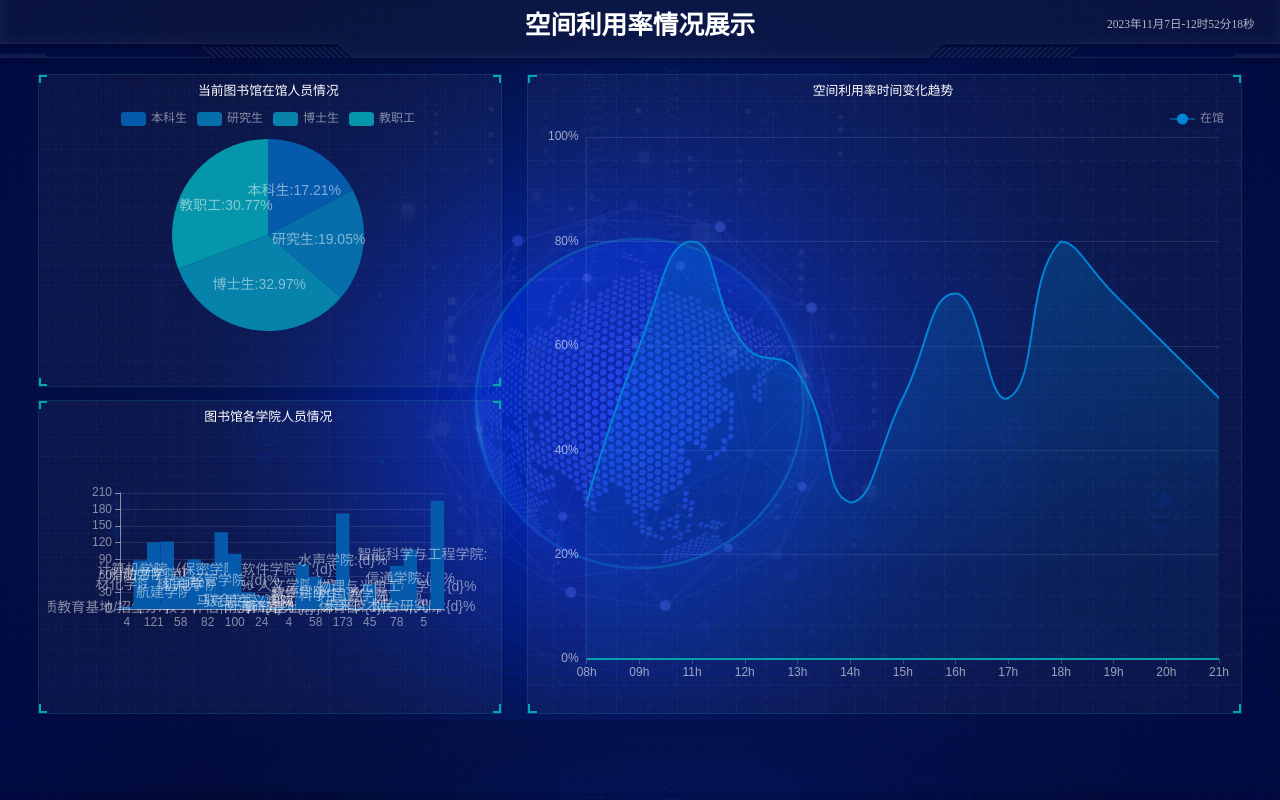
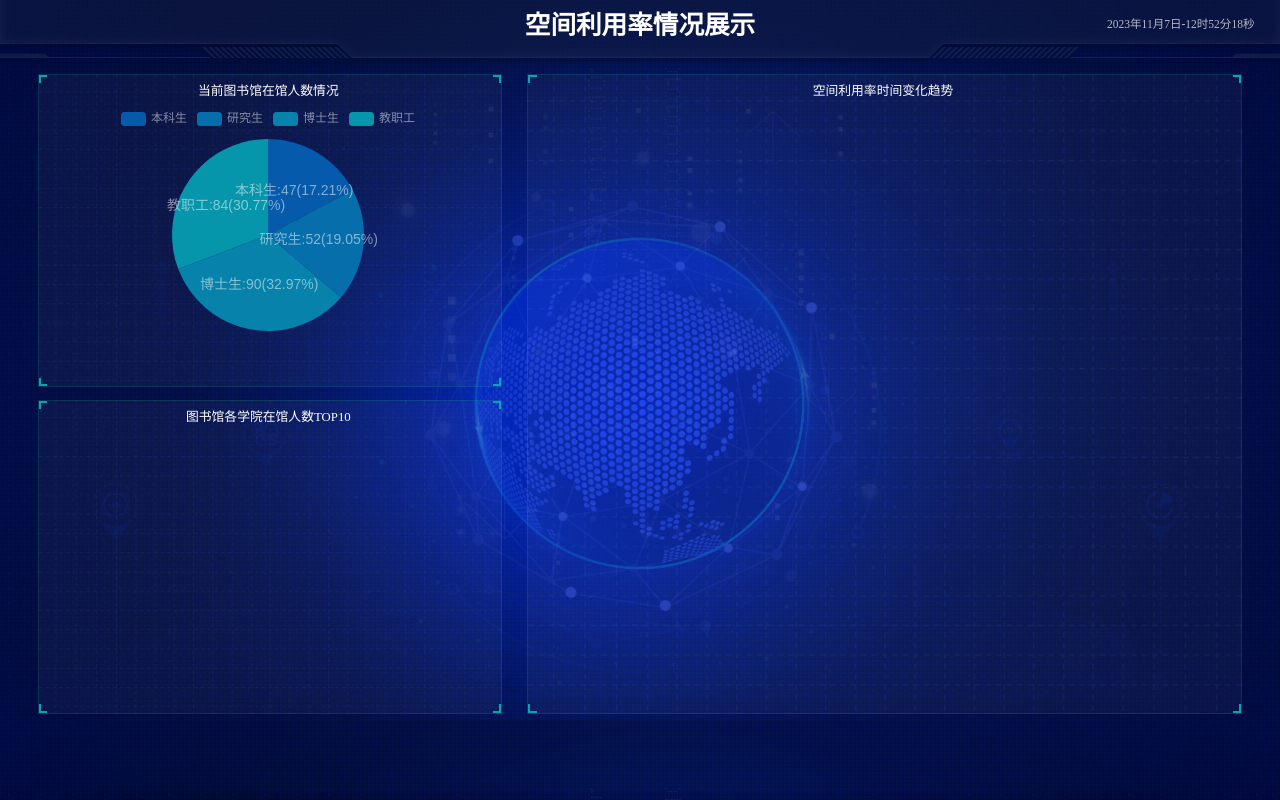
Before and after one commit to Aharrypotter/big_screen-master, a Flask app: page / in a window 1280 px wide. Run offline with Flask 3, Linux system fonts and the light colour scheme; some libraries are stand-ins or nearby versions.

Commit message:
调整样式位置，下一步将去掉form载入数据的方式

```diff
--- a/templates/index.html
+++ b/templates/index.html
@@ -23,7 +23,7 @@
   </script>
   <script type="text/javascript" src="../static/js/echarts.min.js"></script>
   <script type="text/javascript" src="../static/js/china.js"></script>
-
+  <script type="text/javascript" src="../static/js/chroma.min.js"></script>
   <body>
     <div class="canvas" style="opacity: 0.2">
       <iframe
@@ -38,7 +38,7 @@
       </div>
     </div>
     <div class="head">
-      <h1>{{title}}</h1>
+      <h1>空间利用率情况展示</h1>
       <div class="weather">
         <!--        <img src="picture/weather.png"><span>多云转小雨</span>-->
         <span id="showTime"></span>
@@ -85,7 +85,7 @@
         </li>
         <li>
           <div class="piechart">
-                <div class="alltitle">{{form.echarts3_1.title}}</div>
+            <div class="alltitle">当前图书馆在馆人数情况</div>
             <div class="allnav" id="fb1"></div>
             <div class="boxfoot"></div>
             <div class="boxfoot"></div>
@@ -93,15 +93,15 @@
         </li>
         <li>
           <div class="barchart">
-                <div class="alltitle">{{form.echarts3_2.title}}</div>
-                <div class="allnav" id="fb2" ></div>
+            <div class="alltitle">图书馆各学院在馆人数TOP10</div>
+            <div class="allnav" id="fb2"></div>
             <div class="boxfoot"></div>
             <div class="boxfoot"></div>
           </div>
         </li>
         <li>
           <div class="linechart">
-                <div class="alltitle">{{form.echart4.title}}</div>
+            <div class="alltitle">空间利用率时间变化趋势</div>
             <div class="allnav" id="echart4"></div>
             <div class="boxfoot"></div>
           </div>
@@ -113,11 +113,11 @@
     <script>
       $(function echarts_31() {
         // 基于准备好的dom，初始化echarts实例
-          var myChart = echarts.init(document.getElementById('fb1'));
+        var echarts_31 = echarts.init(document.getElementById('fb1'));
         option = {
           tooltip: {
               trigger: 'item',
-              formatter: "{a} <br/>{b}: {c} ({d}%)",
+              formatter: "{b}: {c} ({d}%)",
               position:function(p){   //其中p为当前鼠标的位置
               return [p[0] + 10, p[1] - 10];
               }
@@ -138,7 +138,7 @@
                 label: {
                   show: true,  // 显示标签
                   position: 'inside',  // 标签显示在饼图内部
-                  formatter: '{b}:{d}%',  // 设置标签的显示格式
+                  formatter: '{b}:{c}({d}%)',  // 设置标签的显示格式
                   textStyle: {
                     color: 'rgba(255,255,255,.5)',  // 标签文字颜色
                     fontSize:'14',
@@ -150,16 +150,16 @@
           ]
       };
           // 使用刚指定的配置项和数据显示图表。
-          myChart.setOption(option);
+          echarts_31.setOption(option);
           window.addEventListener("resize",function(){
-              myChart.resize();
+              echarts_31.resize();
           });
       })
     </script>
     <!-- echart3_2 -->
     <script>
       $(function echarts_32() {
-          var myChart = echarts.init(document.getElementById('fb2'));
+          var echarts_32 = echarts.init(document.getElementById('fb2'));
           option = {
               tooltip: {
                   trigger: 'axis',
@@ -167,34 +167,12 @@
                       type: 'shadow'
                   }
               },
-              legend: {
-                  // top:'0%',
-                  data: {{form.echarts3_2.xAxis|safe}},
-                  textStyle: {
-                      color: 'rgba(255,255,255,.5)',
-                      fontSize:'12',
-                  }
-              },
               grid: {
-                  // left: '3%',
-                  // right: '4%',
-                  // bottom: '3%',
+                  top:'10%',
+                  left: '3%',
+                  right: '3%',
+                  bottom: '3%', //调整边距，使柱状图能够更好地占据块内的空间
                   containLabel: true
-              },
-              xAxis: {
-                  type: 'category',
-                  data: {{form.echarts3_2.data|safe}},
-                  axisLine: {
-                      lineStyle: {
-                          color: 'rgba(255,255,255,.5)',
-                      }
-                  },
-                  axisLabel: {
-                      textStyle: {
-                          color: 'rgba(255,255,255,.5)',
-                          fontSize:'12',
-                      }
-                  }
               },
               yAxis: {
                   type: 'value',
@@ -215,29 +193,66 @@
                       }
                   }
               },
+              legend: {
+                  // top:'0%',
+                  data: {{form.echarts3_2.xAxis|safe}},
+                  textStyle: {
+                      color: 'rgba(255,255,255,.5)',
+                      fontSize:'12',
+                  }
+              },
+              xAxis: {
+                  type: 'category',
+                  data: {{form.echarts3_2.data|safe}},
+                  axisLine: {
+                      lineStyle: {
+                          color: 'rgba(255,255,255,.5)',
+                      }
+                  },
+                  axisLabel: {
+                      textStyle: {
+                        show: true,
+                          color: 'rgba(255,255,255,.5)',
+                          fontSize:'12',
+                      }
+                  }
+              },
               series: [
                   {
                       name: '{{form.echarts3_2.title}}',
                       type: 'bar',
                       barWidth: '100%', //柱子宽度
                       // barGap: 1, //柱子之间间距
-                      color: ['#065aab', '#066eab', '#0682ab', '#0696ab', '#06a0ab','#06b4ab','#06c8ab','#06dcab','#06f0ab'],
+                    itemStyle: {
+                        color: function(params) {
+                            // 定义基准颜色
+                            var baseColor1 = '#087a73';
+                            var baseColor2 = '#6a1479';
+                            // 生成颜色插值器
+                            var colorInterpolator = chroma.scale([baseColor1, baseColor2]).mode('lch').colors(10);
+                            // 定义颜色数组
+                            var colorList = colorInterpolator.map(function(color) {
+                                return color;
+                            });
+                            return colorList[params.dataIndex % colorList.length];
+                        }
+                    },
                       label: {
                         show: true,  // 显示标签
-                        position: 'inside',  // 标签显示在直方图内部
-                        formatter: '{b}:{d}%',  // 设置标签的显示格式
+                        position: 'outside',  // 标签显示在直方图外部
+                        formatter: '{b}',  // 设置标签的显示格式
                         textStyle: {
                           color: 'rgba(255,255,255,.5)',  // 标签文字颜色
-                          fontSize:'14',
+                          fontSize:'12',
                         }
                       },
                       data: {{form.echarts3_2.data|safe}}
                   }
               ]
           };
-          myChart.setOption(option);
+          echarts_32.setOption(option);
           window.addEventListener("resize",function(){
-              myChart.resize();
+              echarts_32.resize();
           });
       })
     </script>
@@ -245,7 +260,7 @@
     <script>
       $(function echarts_4() {
           // 基于准备好的dom，初始化echarts实例
-          var myChart = echarts.init(document.getElementById('echart4'));
+          var echarts_4 = echarts.init(document.getElementById('echart4'));
           option = {
       	    tooltip: {
               trigger: 'axis',
@@ -253,14 +268,15 @@
                   lineStyle: {
                       color: '#dddc6b'
                   }
+              },
+              formatter: function(params) {
+            var result = params[0].name + '<br/>'; // x轴数据
+                for (var i = 0; i < params.length; i++) {
+                    var seriesName = params[i].seriesName; // 系列名称
+                    var value = params[i].value; // 数据值
+                    result += seriesName + ': ' + value + '%<br/>'; // 拼接每个系列的名称和数据值
                 }
-          },
-      	legend: {
-              right:'0%',
-              data:{{form.echart4.names|safe}},
-              textStyle: {
-                  color: 'rgba(255,255,255,.5)',
-                  fontSize:'12',
+                return result;
             }
           },
           grid: {
@@ -314,9 +330,17 @@
                   }
               },
           }],
+          legend: {
+              right:'0%',
+              data:{{form.echart4.names|safe}},
+              textStyle: {
+                  color: 'rgba(255,255,255,.5)',
+                  fontSize:'12',
+              }
+          },
           series: [
       	{
-              name: '{{form.echart4.data[0].name}}',
+              name: '时段在馆人数/总座位数',
               data: {{form.echart4.data[0].value|safe}},
               type: 'line',
               smooth: true,
@@ -348,115 +372,22 @@
       				borderWidth: 12
       			}
       		},
-          },
-          {
-              name: '{{form.echart4.data[1].name}}',
-              data: {{form.echart4.data[1].value|safe}},
-              type: 'line',
-              smooth: true,
-              symbol: 'circle',
-              symbolSize: 5,
-              showSymbol: false,
-              lineStyle: {
-                  normal: {
-      				color: '#00d887',
-                      width: 2
+              label: {
+                      show: true, // 显示标签
+                      position: 'top', // 标签位置，默认值是 'top'
+                      formatter: '{c}%', // 标签格式化函数，这里表示显示数据值并加上百分号
+                      textStyle: {
+                          color: 'rgba(255, 255, 255, .7)', // 标签文字颜色
+                          fontSize: 12 // 标签文字字号
                       }
-              },
-              areaStyle: {
-                  normal: {
-                      color: new echarts.graphic.LinearGradient(0, 0, 0, 1, [{
-                          offset: 0,
-                          color: 'rgba(0, 216, 135, 0.4)'
-                      }, {
-                          offset: 0.8,
-                          color: 'rgba(0, 216, 135, 0.1)'
-                      }], false),
-                      shadowColor: 'rgba(0, 0, 0, 0.1)',
                   }
-              },
-      			itemStyle: {
-      			normal: {
-      				color: '#00d887',
-      				borderColor: 'rgba(221, 220, 107, .1)',
-      				borderWidth: 12
-      			}
-      		},
-          },
-          {
-              name: '{{form.echart4.data[2].name}}',
-              data: {{form.echart4.data[2].value|safe}},
-              type: 'line',
-              smooth: true,
-              symbol: 'circle',
-              symbolSize: 5,
-              showSymbol: false,
-              lineStyle: {
-                  normal: {
-      				color: '#0682ab',
-                      width: 2
-                  }
-              },
-              areaStyle: {
-                  normal: {
-                      color: new echarts.graphic.LinearGradient(0, 0, 0, 1, [{
-                          offset: 0,
-                          color: 'rgba(6, 130, 171, 0.4)'
-                      }, {
-                          offset: 0.8,
-                          color: 'rgba(6, 130, 171, 0.1)'
-                      }], false),
-                      shadowColor: 'rgba(0, 0, 0, 0.1)',
-                  }
-              },
-      			itemStyle: {
-      			normal: {
-      				color: '#0682ab',
-      				borderColor: 'rgba(221, 220, 107, .1)',
-      				borderWidth: 12
-      			}
-      		},
-          },
-          {
-              name: '{{form.echart4.data[3].name}}',
-              data: {{form.echart4.data[3].value|safe}},
-              type: 'line',
-              smooth: true,
-              symbol: 'circle',
-              symbolSize: 5,
-              showSymbol: false,
-              lineStyle: {
-                  normal: {
-      				color: '#06a0ab',
-                      width: 2
-                  }
-              },
-              areaStyle: {
-                  normal: {
-                      color: new echarts.graphic.LinearGradient(0, 0, 0, 1, [{
-                          offset: 0,
-                          color: 'rgba(6, 200, 171, 0.4)'
-                      }, {
-                          offset: 0.8,
-                          color: 'rgba(6, 200, 171, 0.1)'
-                      }], false),
-                      shadowColor: 'rgba(0, 0, 0, 0.1)',
-                  }
-              },
-      			itemStyle: {
-      			normal: {
-      				color: '#06a0ab',
-      				borderColor: 'rgba(6, 200, 171, 0.1)',
-      				borderWidth: 12
-      			}
-      		},
           },
       ]
       };
           // 使用刚指定的配置项和数据显示图表。
-          myChart.setOption(option);
+          echarts_4.setOption(option);
           window.addEventListener("resize",function(){
-              myChart.resize();
+              echarts_4.resize();
           });
       })
     </script>
```
Lines whose indentation alone changed are shown as unchanged.
